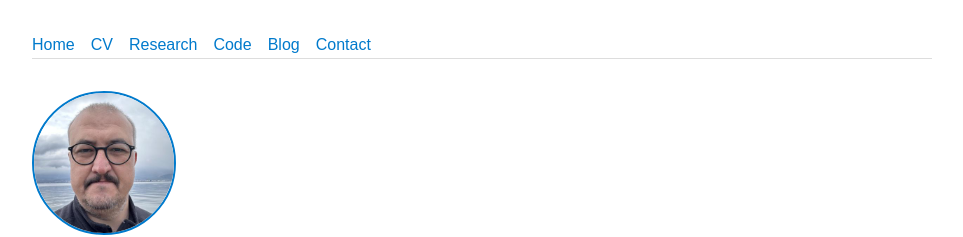
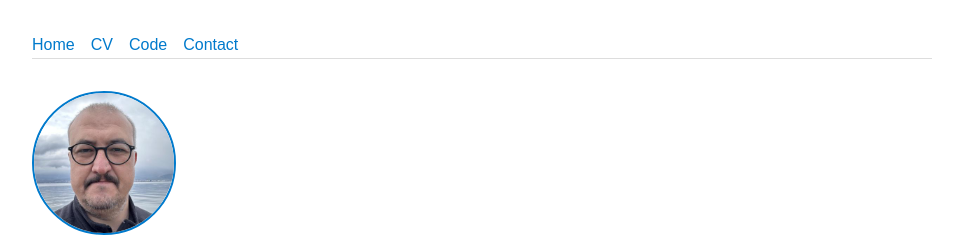
Before and after one commit to hincaltopcuoglu/hincaltopcuoglu.github.io, a Jekyll site: the page built from index.md, in a window 1280 px wide. Shown: the top 237 px of the page, without its empty margins (158-1121 px from the left). Built offline with Jekyll 4.4.1, drawn with Linux system fonts in a browser that asks for light colours.

Commit message:
Update home.html

```diff
--- a/_layouts/home.html
+++ b/_layouts/home.html
@@ -11,9 +11,7 @@
       <ul>
         <li><a href="{{ '/' | relative_url }}">Home</a></li>
         <li><a href="{{ '/cv/' | relative_url }}">CV</a></li>
-        <li><a href="{{ '/research.html' | relative_url }}">Research</a></li>
         <li><a href="{{ '/code.html' | relative_url }}">Code</a></li>
-        <li><a href="{{ '/blog.html' | relative_url }}">Blog</a></li>
         <li><a href="{{ '/contact.html' | relative_url }}">Contact</a></li>
       </ul>
     </nav>
```
